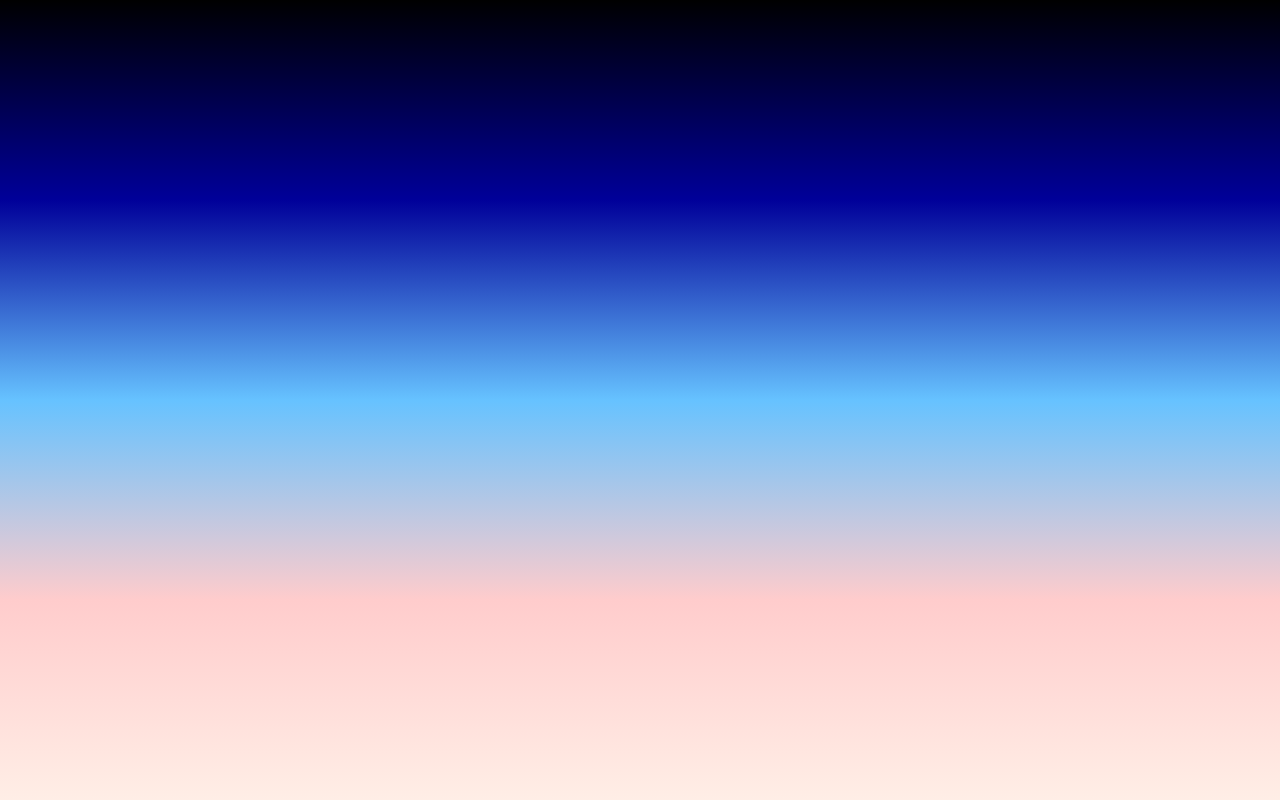
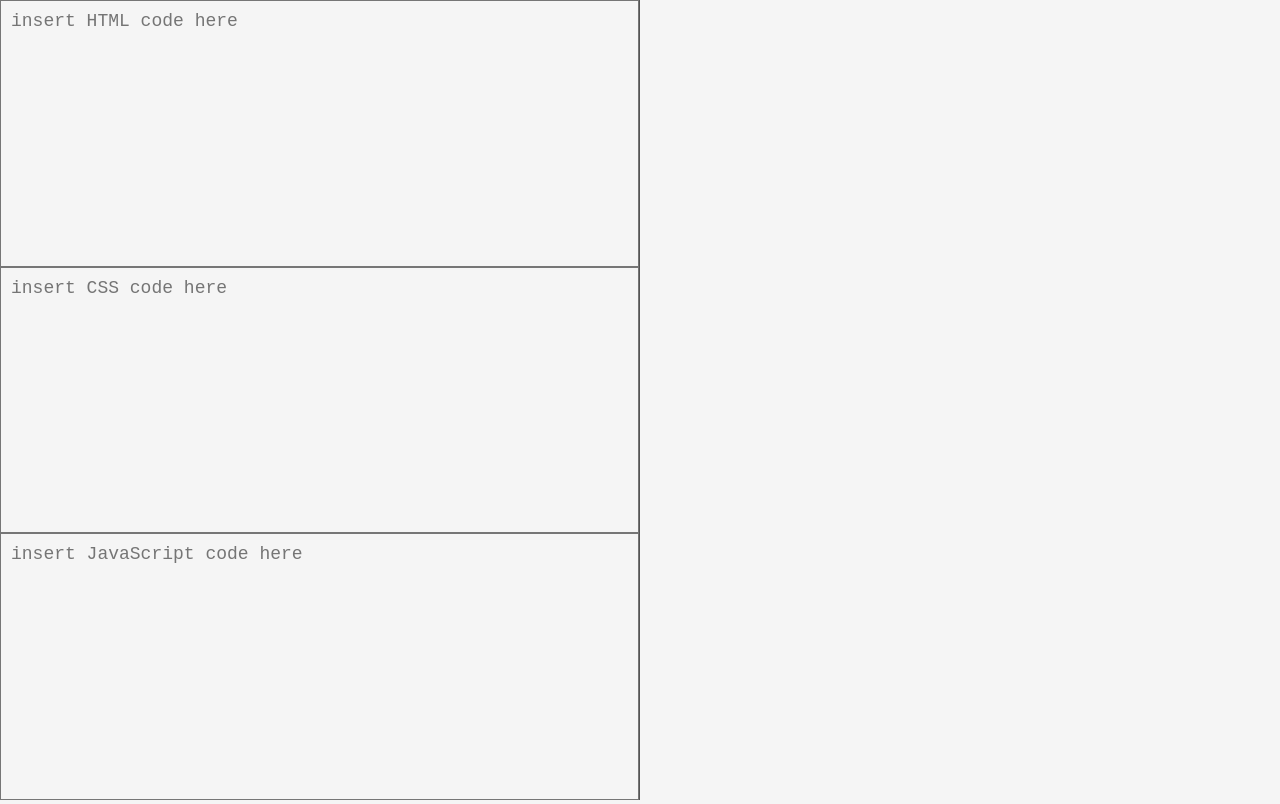
Before and after one commit to iamtherookie/iamtherookie.github.io, a website: page index.html in a window 1280 px wide. Drawn offline with Linux system fonts and the light colour scheme.

Commit message:
new initial commit
Replaced existing code for updated HTML/CSS files.

Pushing from Working Copy test.

```diff
--- a/index.html
+++ b/index.html
@@ -1,13 +1,11 @@
 <!DOCTYPE html>
-<html>
+<html lang="en">
   <head>
-
-<!-- boilerplate and css -->
-<meta charset="utf-8">
-<meta name="viewport" content="width=device-width, initial-scale=1.0">
-<link rel="stylesheet" href="style.css">
-
-<title>Rookie Projects</title>
+    <meta charset="UTF-8" />
+    <meta name="viewport" content="width=device-width, initial-scale=1.0" />
+    <meta http-equiv="X-UA-Compatible" content="ie=edge" />
+    <link rel="stylesheet" href="styles.css" />
+    <title>Editor</title>
 
 <!-- PWA html code -->
 <meta name="apple-mobile-web-app-capable" content="yes">
@@ -24,10 +22,46 @@
 <link rel="apple-touch-icon" sizes="180x180" href="touch-icon-iphone-retina.png">
 </head>
 </head>
+  </head>
+  <body>
+    <div class="code-area">
+      <textarea
+        id="htmlCode"
+        placeholder="insert HTML code here"
+        oninput="showPreview()"
+      ></textarea>
+      <textarea
+        id="cssCode"
+        placeholder="insert CSS code here"
+        oninput="showPreview()"
+      ></textarea>
+      <textarea
+        id="jsCode"
+        placeholder="insert JavaScript code here"
+      ></textarea>
+    </div>
 
-<body>
-  <div class="back">
+    <div class="preview-area">
+      <iframe id="preview-window"></iframe>
+    </div>
 
-  </div>
-</body>
+    <script type="text/javascript">
+      function showPreview() {
+        var htmlCode = document.getElementById("htmlCode").value;
+        var cssCode =
+          "<style>" + document.getElementById("cssCode").value + "</style>";
+        var jsCode =
+          "<scri" +
+          "pt>" +
+          document.getElementById("jsCode").value +
+          "<scri" +
+          "pt>";
+        var frame = document.getElementById("preview-window").contentWindow
+          .document;
+        frame.open();
+        frame.write(htmlCode + cssCode + jsCode);
+        frame.close();
+      }
+    </script>
+  </body>
 </html>
--- /dev/null
+++ b/sandbox.config.json
@@ -0,0 +1,3 @@
+{
+  "template": "static"
+}
--- a/style.css
+++ /dev/null
@@ -1,10 +0,0 @@
-.back {
- position: fixed;
- padding: 0;
- margin: 0;
- top: 0;
- left: 0;
- width: 100%;
- height: 100%;
- background: linear-gradient(black, #000099, #66c2ff, #ffcccc, #ffeee6);
- }
--- /dev/null
+++ b/styles.css
@@ -0,0 +1,37 @@
+* {
+  background-color: whitesmoke;
+  margin: 0px;
+  padding: 0px;
+  box-sizing: border-box;
+}
+
+body {
+  height: 100vh;
+  display: flex;
+}
+
+.code-area {
+  display: flex;
+  flex-direction: column;
+  width: 50%;
+  border-right: 1px solid #555;
+}
+
+.code-area textarea {
+  resize: none;
+  outline: none;
+  width: 100%;
+  height: 33.33%;
+  font-size: 18px;
+  padding: 10px;
+}
+
+.preview-area {
+  width: 50%;
+}
+
+.preview-area iframe {
+  height: 100%;
+  width: 100%;
+  border: none;
+}
```
Also changed, not shown: package.json (added, +28 -0 lines).
